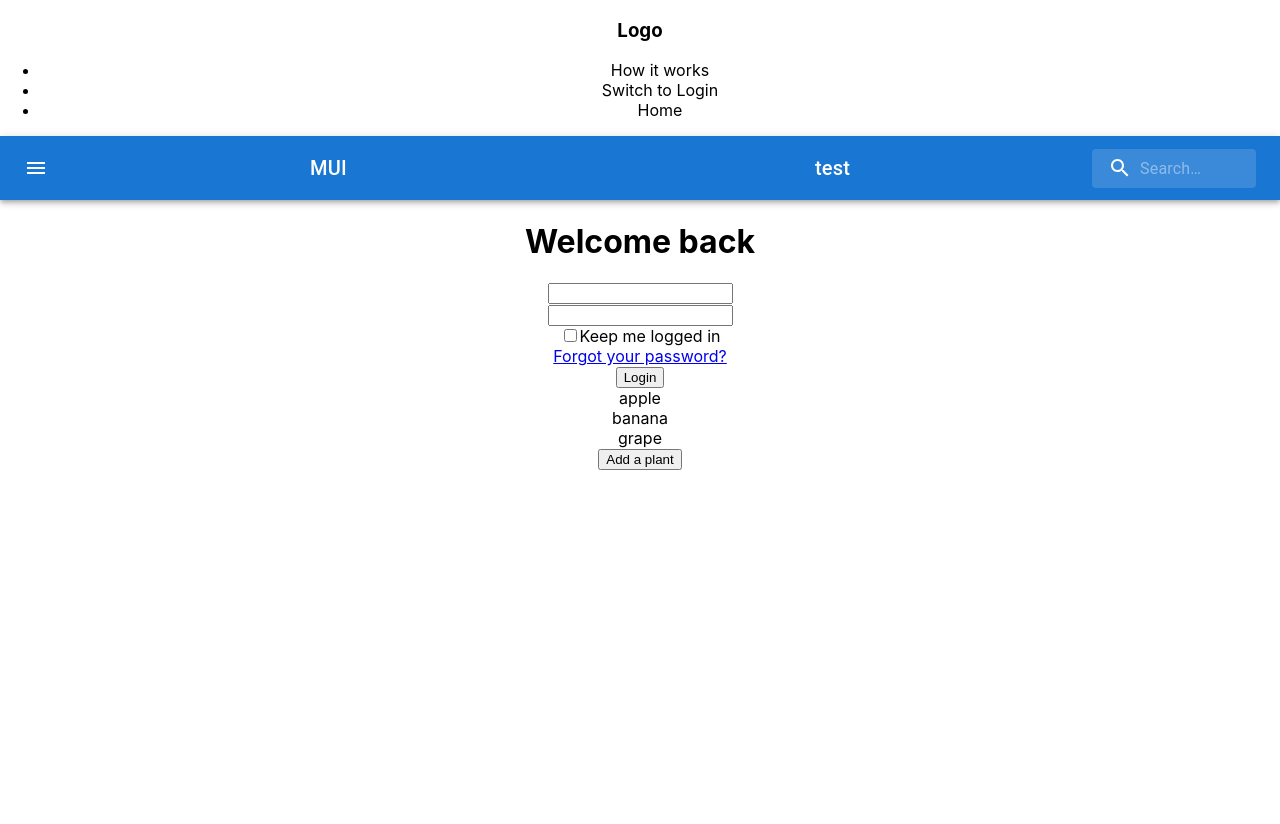
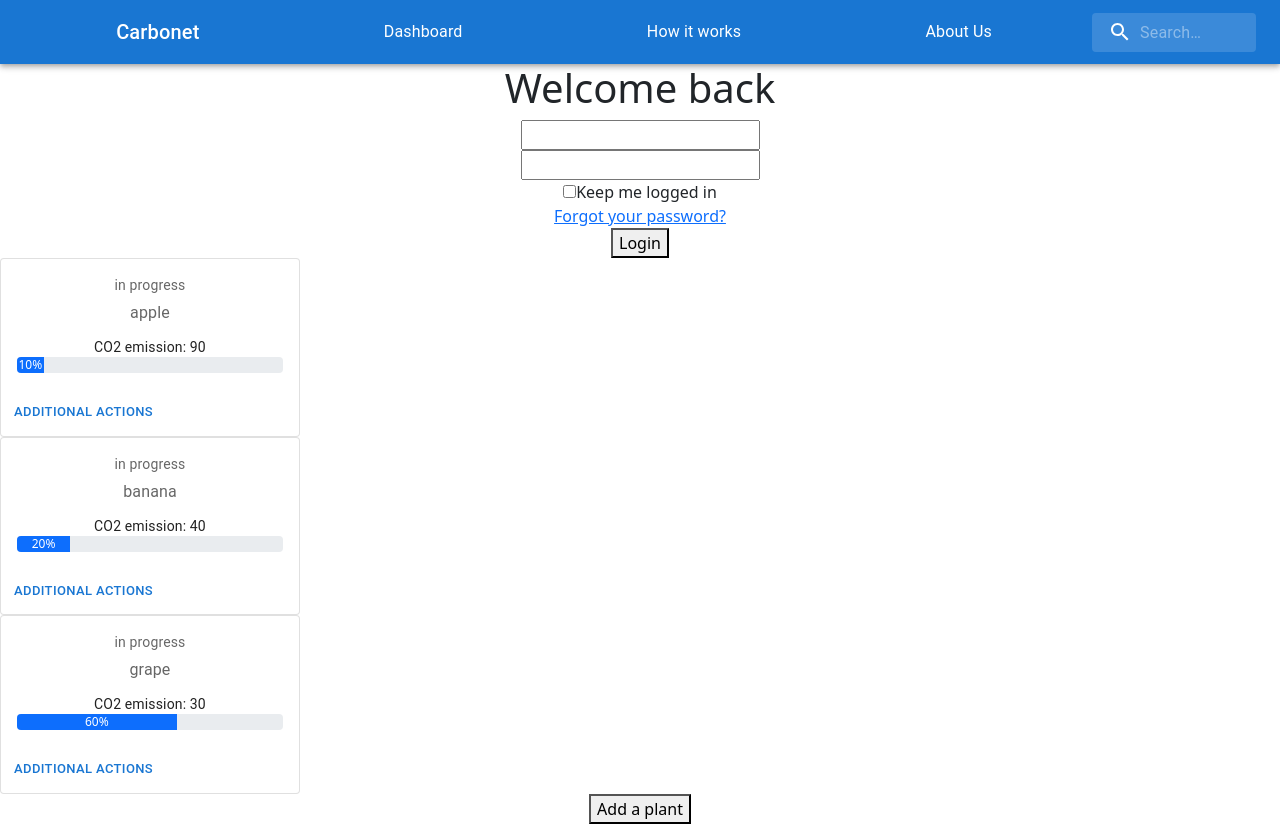
Before and after one commit to JessieLDR/Carbonet, a React (Create React App) app in the folder my-app/: page /login in a window 1280 px wide. Before the commit the page ends 800 px from the top, so only its background shows below. Built offline with nearby package versions, Linux system fonts and the light colour scheme.

Commit message:
fixed progress bar

```diff
--- a/my-app/package.json
+++ b/my-app/package.json
@@ -10,7 +10,10 @@
     "@testing-library/jest-dom": "^5.16.2",
     "@testing-library/react": "^12.1.3",
     "@testing-library/user-event": "^13.5.0",
+    "bootstrap": "^5.1.3",
+    "d3": "^7.3.0",
     "react": "^17.0.2",
+    "react-bootstrap": "^2.2.2",
     "react-dom": "^17.0.2",
     "react-router-dom": "^6.2.2",
     "react-scripts": "5.0.0",
--- a/my-app/src/App.js
+++ b/my-app/src/App.js
@@ -1,36 +1,10 @@
-import logo from './logo.svg';
 import './App.css';
-import LoginPage from './components/LoginPage';
-import Checklist from './components/general/Checklist';
-import {BrowserRouter as Router, Routes, Switch, Route, Outlet} from 'react-router-dom'
-import NavBar from './components/general/NavBar';
-import MyButton from './components/general/MyButton';
-import PlantList from './components/Dashboard/PlantList';
-import Nav from './components/general/Nav';
-
-var plant = [
-  {'name': 'apple'},
-  {'name': 'banana'},
-  {'name': 'grape'}
-]
+import DashboardMain from './components/pages/DashboardMain';
 
 function App() {
-  return (
-    <Router>
-      <div className="App">
-      <NavBar>
-      </NavBar>
-      <Nav />
-      <Outlet />
-        <Routes>
-          <Route path='/login' element={<LoginPage></LoginPage>}></Route>
-        </Routes>
-        <PlantList plants={plant} />
-        <MyButton name='Add a plant'/>
-      </div>
-    </Router>
-
-  );
+  return(
+    <DashboardMain />
+  )
 }
 
 export default App;
--- a/my-app/src/components/Dashboard/PlantList.js
+++ /dev/null
@@ -1,13 +0,0 @@
-import React from "react";
-import { useNavigate } from "react-router-dom";
-
-const PlantList = (props) => {
-    const output = props.plants.map(element => {
-        return(
-            <div>{element.name}</div>
-        )
-    });
-    return output
-}
-
-export default PlantList;
--- a/my-app/src/components/general/Nav.js
+++ b/my-app/src/components/general/Nav.js
@@ -3,11 +3,10 @@ import { styled, alpha } from '@mui/material/styles';
 import AppBar from '@mui/material/AppBar';
 import Box from '@mui/material/Box';
 import Toolbar from '@mui/material/Toolbar';
-import IconButton from '@mui/material/IconButton';
 import Typography from '@mui/material/Typography';
 import InputBase from '@mui/material/InputBase';
-import MenuIcon from '@mui/icons-material/Menu';
 import SearchIcon from '@mui/icons-material/Search';
+import { useNavigate } from "react-router-dom";
 
 const Search = styled('div')(({ theme }) => ({
   position: 'relative',
@@ -51,35 +50,52 @@ const StyledInputBase = styled(InputBase)(({ theme }) => ({
   },
 }));
 
-export default function Nav() {
+export default function Nav(props) {
+  let navigate = useNavigate()
+    const navLogin = () => {
+        let path = `login`
+        navigate(path)
+    }
+    const navBack = () => {
+        let path = `/`
+        navigate(path)
+    }
+
   return (
     <Box sx={{ flexGrow: 1 }}>
       <AppBar position="static">
         <Toolbar>
-          <IconButton
-            size="large"
-            edge="start"
-            color="inherit"
-            aria-label="open drawer"
-            sx={{ mr: 2 }}
-          >
-            <MenuIcon />
-          </IconButton>
           <Typography
             variant="h6"
             noWrap
             component="div"
             sx={{ flexGrow: 1, display: { xs: 'none', sm: 'block' } }}
           >
-            MUI
+            Carbonet
           </Typography>
           <Typography
-            variant="h6"
             noWrap
             component="div"
             sx={{ flexGrow: 1, display: { xs: 'none', sm: 'block' } }}
+            onClick={navBack}
           >
-            test
+            Dashboard
+          </Typography>
+          <Typography
+            noWrap
+            component="div"
+            sx={{ flexGrow: 1, display: { xs: 'none', sm: 'block' } }}
+            onClick={navLogin}
+          >
+            How it works
+          </Typography>
+          <Typography
+            noWrap
+            component="div"
+            sx={{ flexGrow: 1, display: { xs: 'none', sm: 'block' } }}
+            onClick={navBack}
+          >
+            About Us
           </Typography>
           <Search>
             <SearchIconWrapper>
--- a/my-app/src/components/general/NavBar.js
+++ /dev/null
@@ -1,26 +0,0 @@
-import React from "react";
-import { useNavigate } from "react-router-dom";
-
-const NavBar = (props) => {
-    let navigate = useNavigate()
-    const navLogin = () => {
-        let path = `login`
-        navigate(path)
-    }
-    const navBack = () => {
-        let path = `/`
-        navigate(path)
-    }
-    return(
-        <nav>
-            <h3>Logo</h3>
-            <ul>
-                <li>How it works</li>
-                <li onClick={navLogin}>Switch to Login</li>
-                <li onClick={navBack}>Home</li>
-            </ul>
-        </nav>
-    )
-}
-
-export default NavBar;
--- /dev/null
+++ b/my-app/src/components/general/OutlinedCard.js
@@ -0,0 +1,53 @@
+import * as React from 'react';
+import Box from '@mui/material/Box';
+import Card from '@mui/material/Card';
+import CardActions from '@mui/material/CardActions';
+import CardContent from '@mui/material/CardContent';
+import Button from '@mui/material/Button';
+import Typography from '@mui/material/Typography';
+import { ProgressBar } from 'react-bootstrap';
+import 'bootstrap/dist/css/bootstrap.min.css';
+
+const bull = (
+  <Box
+    component="span"
+    sx={{ display: 'inline-block', mx: '2px', transform: 'scale(0.8)' }}
+  >
+    •
+  </Box>
+);
+
+const card = (props) => {
+  const name = props.name
+  const status = props.status
+  const emission = props.emission
+  const progress = props.progress
+  return (
+  <React.Fragment>
+    <CardContent>
+      <Typography sx={{ fontSize: 14 }} color="text.secondary" gutterBottom>
+        {status}
+      </Typography>
+      <Typography sx={{ mb: 1.5 }} color="text.secondary">
+        {name}
+      </Typography>
+      <Typography variant="body2">
+        CO2 emission: {emission}
+      </Typography>
+      <div>
+       <ProgressBar now={progress} label={`${progress}%`}></ProgressBar>
+      </div>
+    </CardContent>
+    <CardActions>
+      <Button size="small">Additional actions</Button>
+    </CardActions>
+  </React.Fragment>
+)};
+
+export default function OutlinedCard(props) {
+  return (
+    <Box sx={{ maxWidth:300 }}>
+      <Card variant="outlined">{card(props)}</Card>
+    </Box>
+  );
+}
--- /dev/null
+++ b/my-app/src/components/pages/DashboardMain.js
@@ -0,0 +1,31 @@
+import LoginPage from "./LoginPage";
+import {BrowserRouter as Router, Routes, Switch, Route, Outlet} from 'react-router-dom';
+import PlantList from "./PlantList";
+import MyButton from "../general/MyButton";
+import Nav from "../general/Nav";
+import { ProgressBar } from "react-bootstrap";
+
+var plant = [
+    {'name': 'apple', 'status': 'in progress', 'emission': 90, 'progress': 10},
+    {'name': 'banana', 'status': 'in progress', 'emission': 40, 'progress': 20},
+    {'name': 'grape', 'status': 'in progress', 'emission': 30, 'progress': 60}
+  ]
+
+
+const DashboardMain = () => {
+    return (
+        <Router>
+          <div className="App">
+          <Nav></Nav>
+          <Outlet />
+            <Routes>
+              <Route path='/login' element={<LoginPage></LoginPage>}></Route>
+            </Routes>
+            <PlantList plants={plant} />
+            <MyButton name='Add a plant'/>
+          </div>
+        </Router>
+      );
+}
+
+export default DashboardMain;
--- /dev/null
+++ b/my-app/src/components/pages/PlantList.js
@@ -0,0 +1,18 @@
+import React from "react";
+import OutlinedCard from "../general/OutlinedCard";
+
+const PlantList = (props) => {
+    const output = props.plants.map(element => {
+        return(
+            <OutlinedCard
+                name={element.name}
+                status={element.status}
+                emission={element.emission}
+                progress={element.progress}
+            ></OutlinedCard>
+        )
+    });
+    return output
+}
+
+export default PlantList;
```
Also changed, not shown: my-app/src/components/general/ResponsiveAppBar.js (added, +141 -0 lines), my-app/src/components/pages/LoginPage.js (renamed from my-app/src/components/LoginPage.js, +4 -4 lines), my-app/src/components/pages/TestingPage.js (added, +12 -0 lines), my-app/src/components/general/PlantProgressBar.js (added), 1 other file (tests, documents, lock files or other folders).
